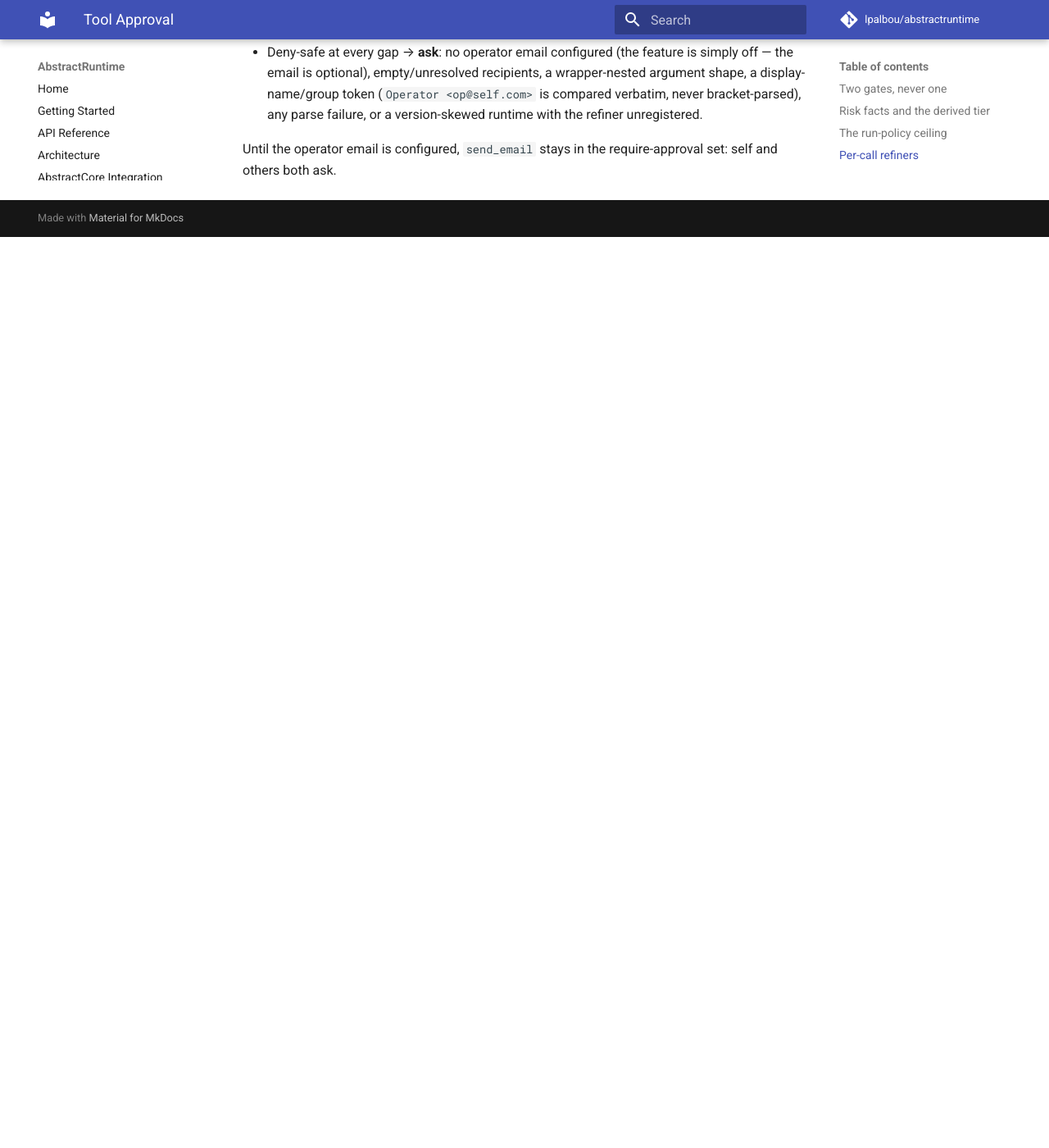
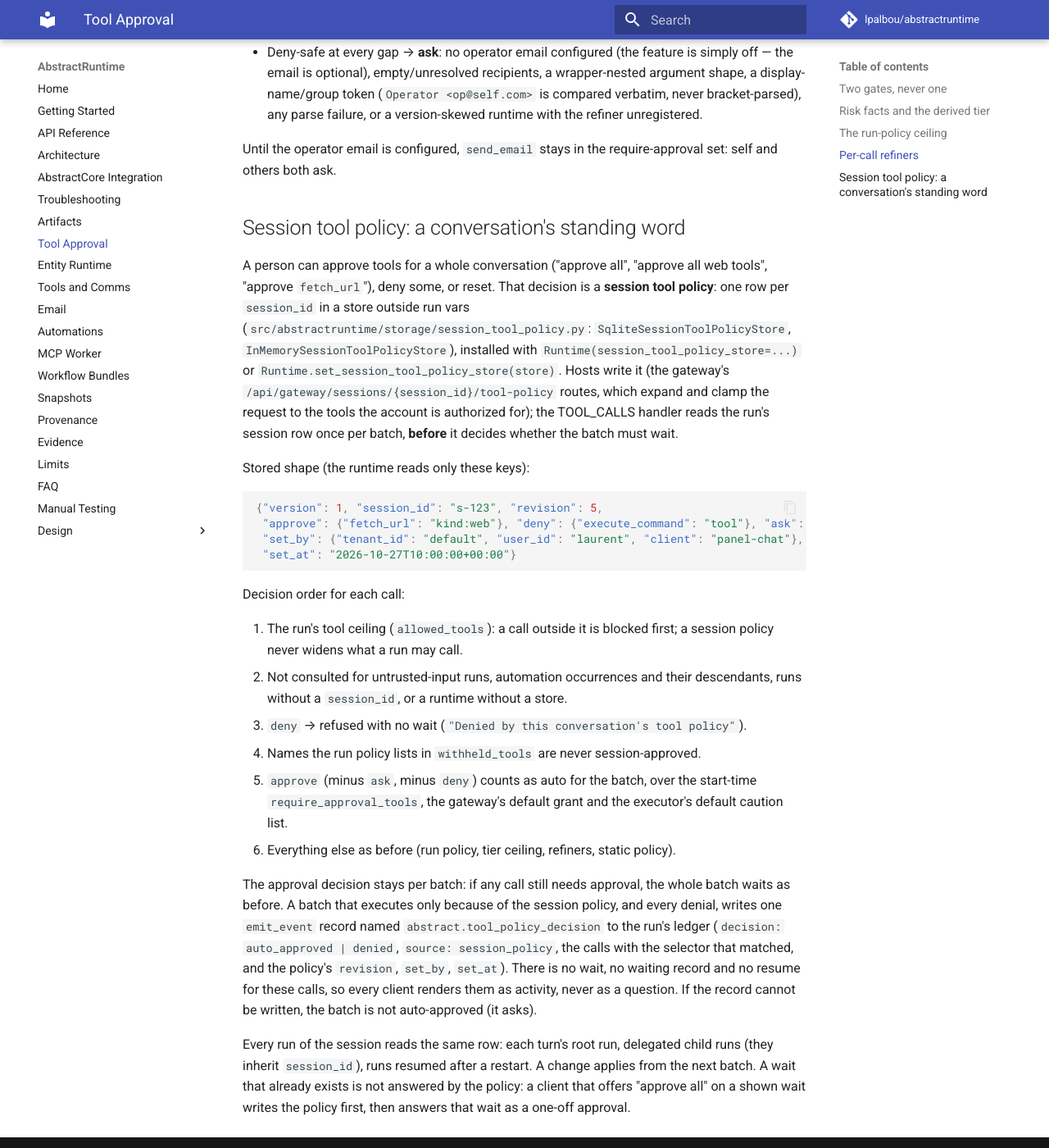
Before and after one commit to lpalbou/AbstractRuntime, an MkDocs documentation site: the page built from docs/tool-approval.md, in a window 1280 px wide and 1400 px high, scrolled down 2818 px. Shown: the whole window at 82% size. Built offline with MkDocs 1.6.1 and Material for MkDocs 9.7.7, drawn with Linux system fonts in a browser that asks for light colours; comment, search, counter and statistics services are not loaded; before the commit the page ends 3107 px from its top, so only the background shows below that.

Commit message:
Docs: session tool policy (tool-approval.md, CHANGELOG Unreleased, backlog 0853)

````diff
--- a/docs/tool-approval.md
+++ b/docs/tool-approval.md
@@ -115,3 +115,49 @@ The rules below apply to both versions.
 
 Until the operator email is configured, `send_email` stays in the
 require-approval set: self and others both ask.
+
+## Session tool policy: a conversation's standing word
+
+A person can approve tools for a whole conversation ("approve all", "approve all web tools",
+"approve `fetch_url`"), deny some, or reset. That decision is a **session tool policy**: one row
+per `session_id` in a store outside run vars
+(`src/abstractruntime/storage/session_tool_policy.py`: `SqliteSessionToolPolicyStore`,
+`InMemorySessionToolPolicyStore`), installed with `Runtime(session_tool_policy_store=...)` or
+`Runtime.set_session_tool_policy_store(store)`. Hosts write it (the gateway's
+`/api/gateway/sessions/{session_id}/tool-policy` routes, which expand and clamp the request to
+the tools the account is authorized for); the TOOL_CALLS handler reads the run's session row once
+per batch, **before** it decides whether the batch must wait.
+
+Stored shape (the runtime reads only these keys):
+
+```json
+{"version": 1, "session_id": "s-123", "revision": 5,
+ "approve": {"fetch_url": "kind:web"}, "deny": {"execute_command": "tool"}, "ask": ["send_email"],
+ "set_by": {"tenant_id": "default", "user_id": "laurent", "client": "panel-chat"},
+ "set_at": "2026-10-27T10:00:00+00:00"}
+```
+
+Decision order for each call:
+
+1. The run's tool ceiling (`allowed_tools`): a call outside it is blocked first; a session policy
+   never widens what a run may call.
+2. Not consulted for untrusted-input runs, automation occurrences and their descendants, runs
+   without a `session_id`, or a runtime without a store.
+3. `deny` → refused with no wait (`"Denied by this conversation's tool policy"`).
+4. Names the run policy lists in `withheld_tools` are never session-approved.
+5. `approve` (minus `ask`, minus `deny`) counts as auto for the batch, over the start-time
+   `require_approval_tools`, the gateway's default grant and the executor's default caution list.
+6. Everything else as before (run policy, tier ceiling, refiners, static policy).
+
+The approval decision stays per batch: if any call still needs approval, the whole batch waits as
+before. A batch that executes only because of the session policy, and every denial, writes one
+`emit_event` record named `abstract.tool_policy_decision` to the run's ledger
+(`decision: auto_approved | denied`, `source: session_policy`, the calls with the selector that
+matched, and the policy's `revision`, `set_by`, `set_at`). There is no wait, no waiting record and
+no resume for these calls, so every client renders them as activity, never as a question. If the
+record cannot be written, the batch is not auto-approved (it asks).
+
+Every run of the session reads the same row: each turn's root run, delegated child runs (they
+inherit `session_id`), runs resumed after a restart. A change applies from the next batch. A wait
+that already exists is not answered by the policy: a client that offers "approve all" on a shown
+wait writes the policy first, then answers that wait as a one-off approval.
````
Also changed, not shown: CHANGELOG.md (+13 -0 lines), docs/backlog/README.md (+1 -1 lines), docs/backlog/planned/0853_session_tool_policy_before_the_approval_wait.md (added, +59 -0 lines).
